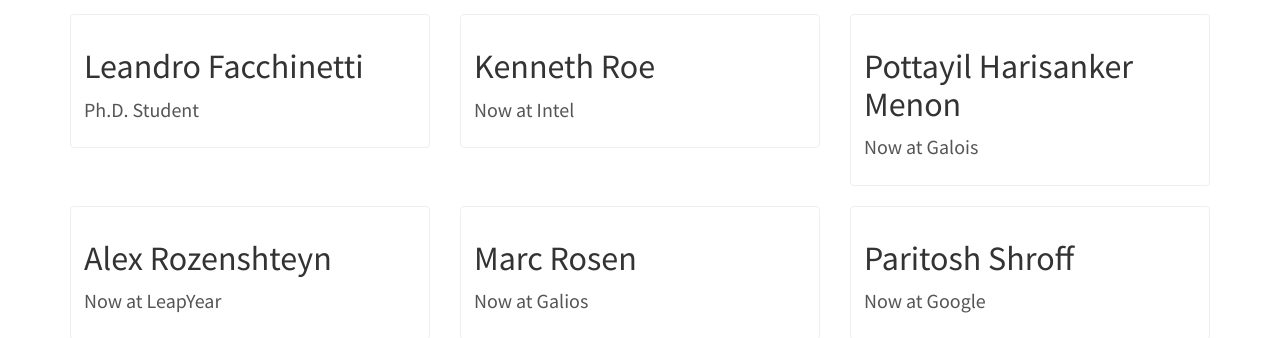
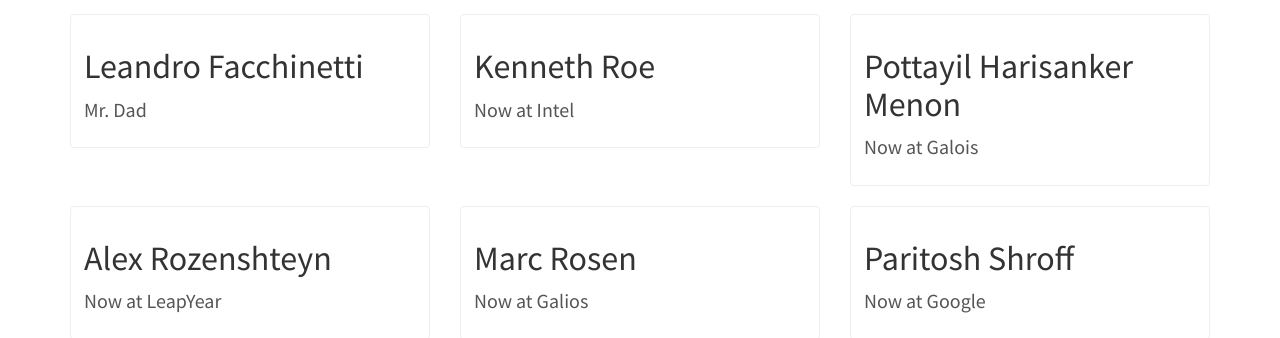
Before and after one commit to JHU-PL-Lab/www-pl-lab, a Jekyll site: the page built from members/members.html, in a window 1280 px wide. Shown: the part 829-1167 px from the top of the page. Built offline with Jekyll 4.4.1, drawn with Linux system fonts in a browser that asks for light colours.

Commit message:
update memeber

```diff
--- a/_data/members.yml
+++ b/_data/members.yml
@@ -21,7 +21,7 @@
   category_title: "Alumni"
   members:
     - name: "Leandro Facchinetti"
-      description: "Ph.D. Student"
+      description: "Mr. Dad"
       link: "//leafac.com/"
 
     - name: "Kenneth Roe"
```
